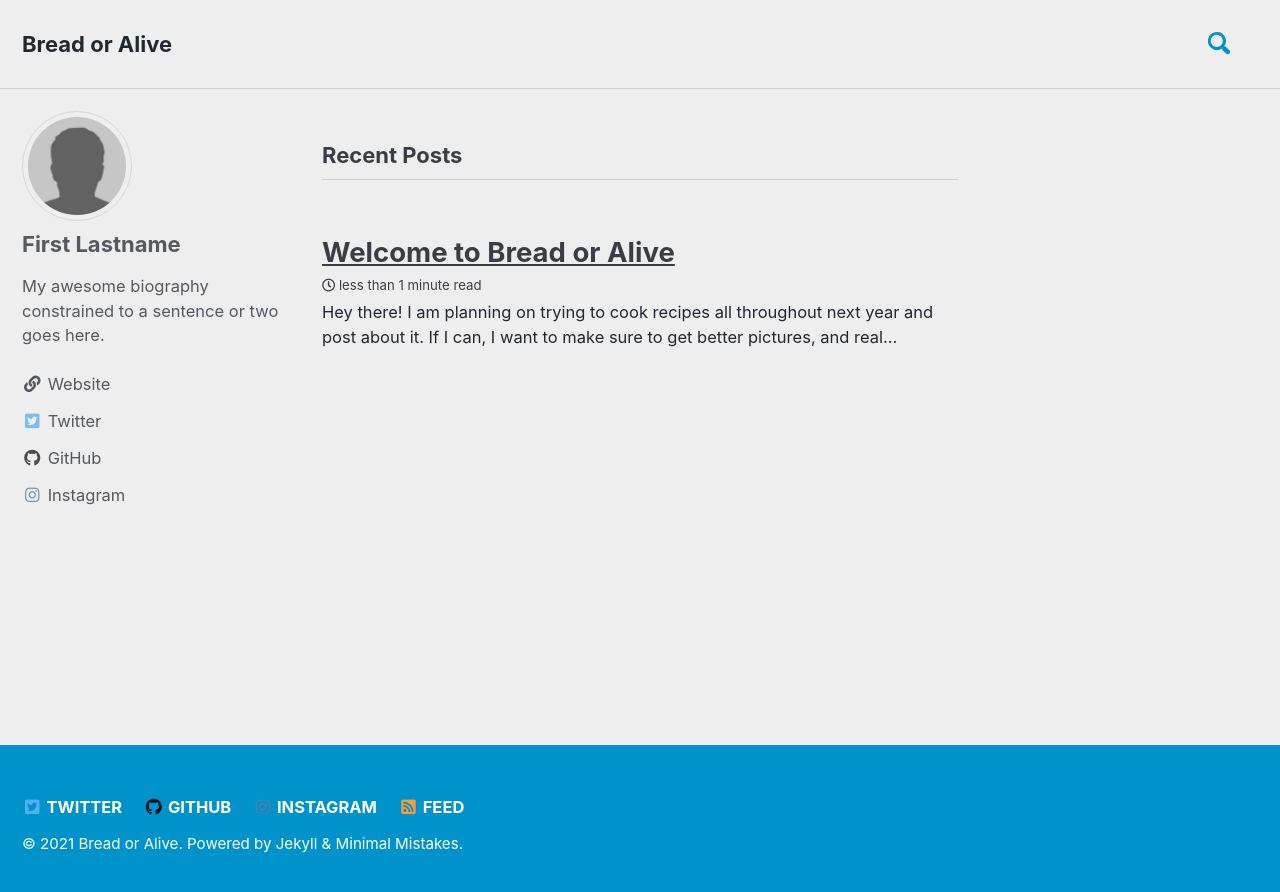
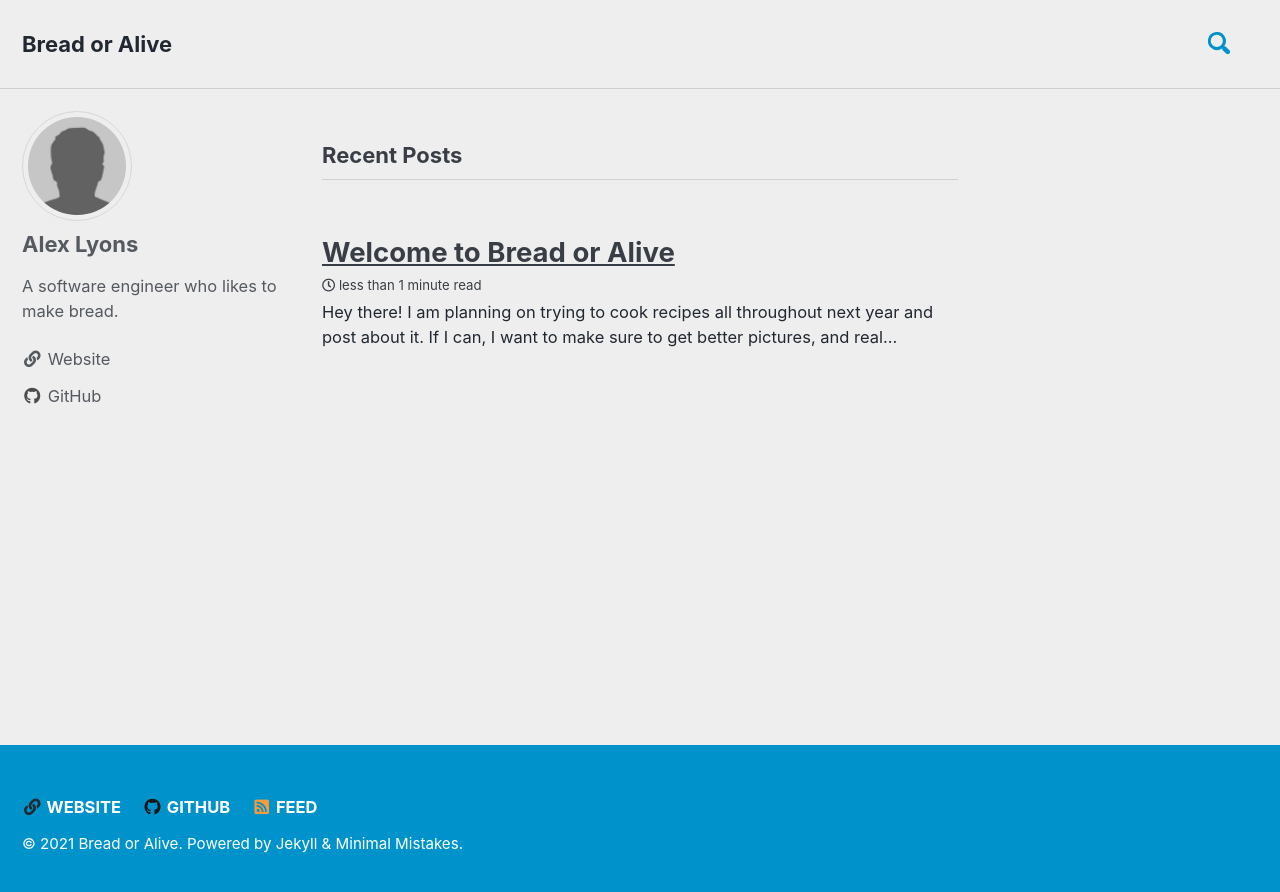
Before and after one commit to alyons/bread-or-alive, a Jekyll site: the page built from index.html, in a window 1280 px wide. Shown: the top 892 px of the page. Built offline with Jekyll 4.4.1, drawn with Linux system fonts in a browser that asks for light colours; cached includes are drawn as plain includes; the list of posts is cut into pages by our own code.

Commit message:
chore: more config changes

```diff
--- a/_config.yml
+++ b/_config.yml
@@ -57,34 +57,25 @@ plugins:
   - jekyll-include-cache
 
 author:
-  name   : "First Lastname"
+  name   : "Alex Lyons"
   avatar : "/assets/images/bio-photo.jpg"
-  bio    : "My awesome biography constrained to a sentence or two goes here."
+  bio    : "A software engineer who likes to make bread."
   links:
     - label: "Website"
       icon: "fas fa-fw fa-link"
-      url: "https://"
-    - label: "Twitter"
-      icon: "fab fa-fw fa-twitter-square"
-      url: "https://twitter.com/"
+      url: "https://www.alexanderlyons.net/"
     - label: "GitHub"
       icon: "fab fa-fw fa-github"
-      url: "https://github.com/"
-    - label: "Instagram"
-      icon: "fab fa-fw fa-instagram"
-      url: "https://instagram.com/"
+      url: "https://github.com/alyons"
 
 footer:
   links:
-    - label: "Twitter"
-      icon: "fab fa-fw fa-twitter-square"
-      url: "https://twitter.com/"
+    - label: "Website"
+      icon: "fas fa-fw fa-link"
+      url: "https://www.alexanderlyons.net/"
     - label: "GitHub"
       icon: "fab fa-fw fa-github"
-      url: "https://github.com/"
-    - label: "Instagram"
-      icon: "fab fa-fw fa-instagram"
-      url: "https://instagram.com/"
+      url: "https://github.com/alyons"
 
 defaults:
   # _posts
```
